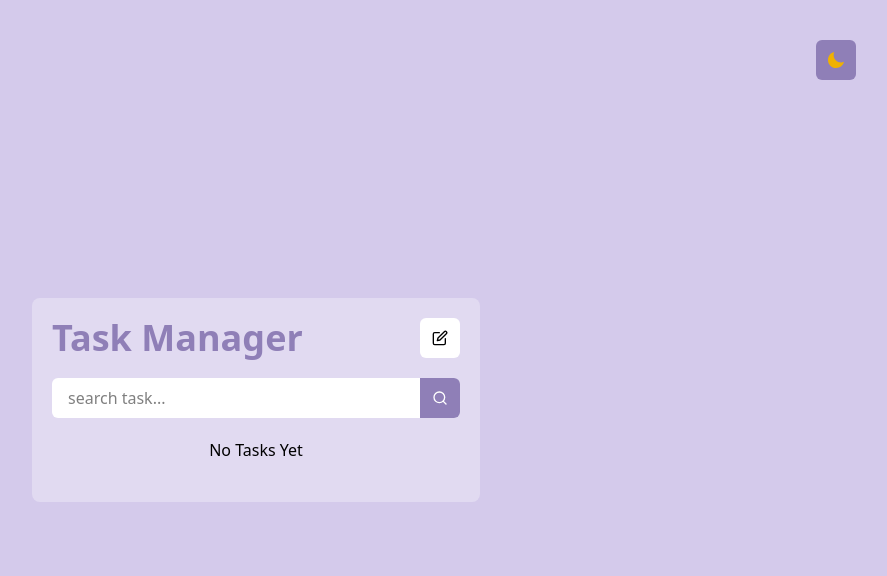
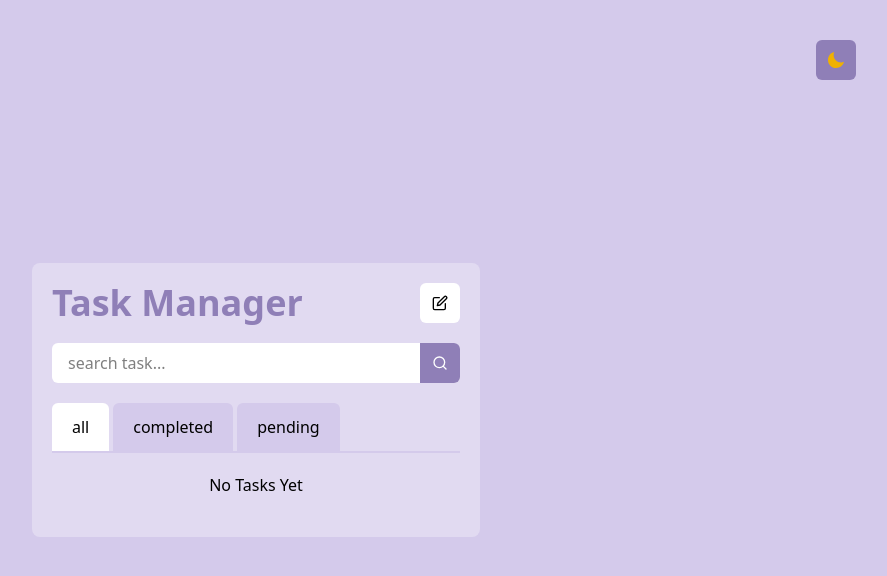
Before and after one commit to parvin-noori/todo-list, a React (Vite) app: page / in a window 1280 px wide. Shown: the top 576 px of the page, without its empty margins (384-1271 px from the left). Built offline with nearby package versions, Linux system fonts and the light colour scheme.

Commit message:
add category

```diff
--- a/src/components/Item.jsx
+++ b/src/components/Item.jsx
@@ -49,7 +49,7 @@ export default function Item(props) {
   };
 
   return (
-    <div className="bg-white rounded-md p-3 flex items-stratch gap-x-3">
+    <div className="bg-white rounded-md p-3 flex items-center gap-x-3">
       {editable ? (
         <>
           <input
@@ -96,7 +96,7 @@ export default function Item(props) {
               onChange={() => handleToggle(task.id)}
               checked={task.completed}
             />
-            {task.name}
+            <span className="line-clamp-2 break-all">{task.name}</span>
           </label>
           <span
             className={`px-2  text-sm rounded-full ${
--- a/src/components/Todo.jsx
+++ b/src/components/Todo.jsx
@@ -13,11 +13,22 @@ export default function Todo() {
   const { tasks } = useTasksContext();
   const { changeTheme, state } = useAppContext();
   const [query, setQuery] = useState("");
+  const [activeTab, setActiveTab] = useState("all");
   const results = filterTasks(query, tasks);
+
+  const tabs = [
+    { id: "all", label: "all", filter: () => true },
+    { id: "completed", label: "completed", filter: (t) => t.completed },
+    { id: "pending", label: "pending", filter: (t) => !t.completed },
+  ];
+
+  const activeFilter = tabs.find((tab) => tab.id === activeTab).filter;
+  const filterResults = results.filter(activeFilter);
 
   return (
     <>
       <div className="backdrop-filter-sm bg-white/30 p-5 md:rounded-lg sm:w-md w-full gap-y-5 flex flex-col">
+        {/* header  */}
         <div className="flex items-center sm:justify-between gap-x-2">
           <h3 className="text-4xl capitalize text-secondary dark:text-white font-bold">
             task manager
@@ -36,19 +47,41 @@ export default function Todo() {
           </button>
           <NewTask tasks={results} />
         </div>
+
+        {/* search  */}
         <SearchBar query={query} setQuery={setQuery} />
-        {results.length !== 0 && (
+
+        {/* tabs  */}
+        <ul className="flex items-center gap-1 border-b-2 border-primary dark:border-secondary">
+          {tabs.map((tab) => (
+            <li key={tab.id}>
+              <button
+                className={`px-5  py-3 rounded-t-md cursor-pointer  transition-all duraion-500 ${
+                  activeTab === tab.id
+                    ? "bg-white"
+                    : "bg-primary dark:bg-secondary dark:text-white hover:bg-primary/50"
+                }`}
+                onClick={() => setActiveTab(tab.id)}
+              >
+                {tab.label}
+              </button>
+            </li>
+          ))}
+        </ul>
+
+        {/* task list  */}
+        {filterResults.length !== 0 && (
           <span>
-            {results.filter((result) => result.completed).length} / {results.length}{" "}
-            tasks completed
+            {filterResults.filter((result) => result.completed).length} /{" "}
+            {filterResults.length} tasks completed
           </span>
         )}
         {tasks.length === 0 ? (
           <span className="capitalize text-center">no tasks yet</span>
-        ) : results.length === 0 ? (
+        ) : filterResults.length === 0 ? (
           <span className="capitalize text-center">no results found</span>
         ) : (
-          <TodoList tasks={results} />
+          <TodoList tasks={filterResults} />
         )}
 
         <ToastContainer position="top-right" autoClose={2000} />
```
Also changed, not shown: public/assets/images/task-manager.jpeg.
